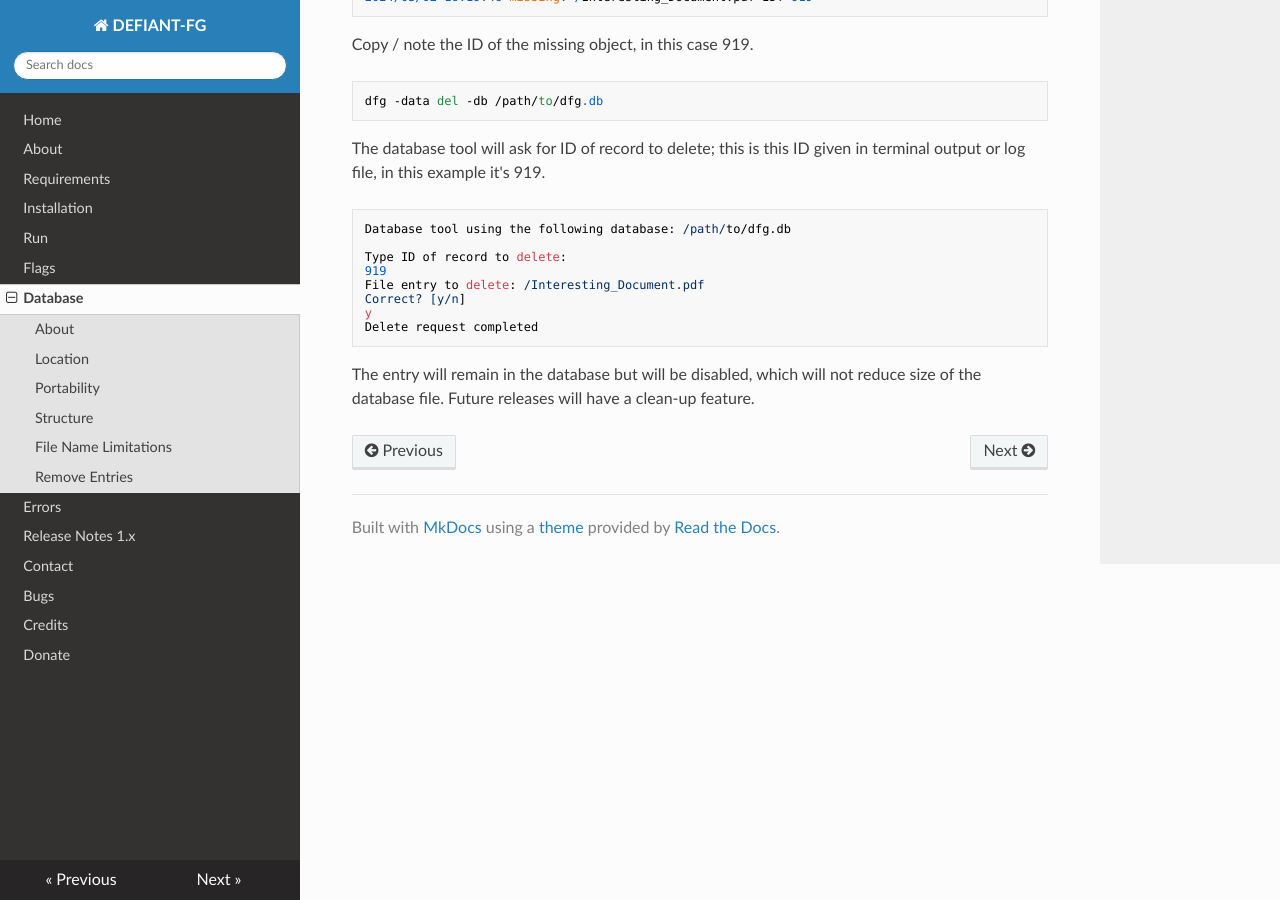
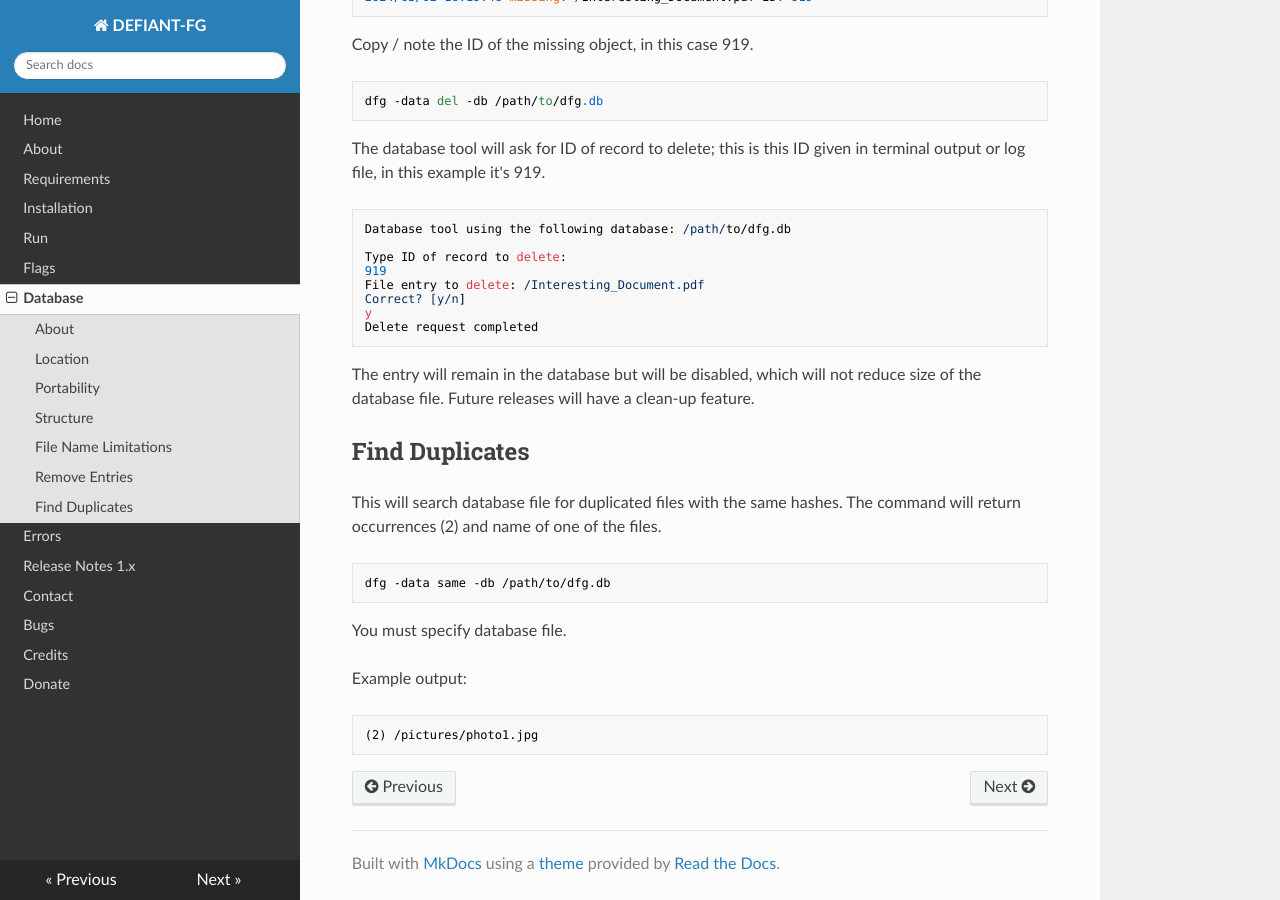
Before and after one commit to karlh001/defiant-fg, an MkDocs documentation site: the page built from docs/db.md, in a window 1280 px wide and 900 px high, scrolled down 1422 px. Built offline with MkDocs 1.6.1, drawn with Linux system fonts in a browser that asks for light colours; nearby versions of some CDN libraries.

Commit message:
v1.3 finish

```diff
--- a/docs/db.md
+++ b/docs/db.md
@@ -56,3 +56,15 @@ The database tool will ask for ID of record to delete; this is this ID given in
 	Delete request completed
 
 The entry will remain in the database but will be disabled, which will not reduce size of the database file. Future releases will have a clean-up feature.
+
+## Find Duplicates
+
+This will search database file for duplicated files with the same hashes. The command will return occurrences (2) and name of one of the files.
+
+	dfg -data same -db /path/to/dfg.db
+
+You must specify database file.
+
+Example output:
+
+	(2) /pictures/photo1.jpg
--- a/docs/release_notes_1.md
+++ b/docs/release_notes_1.md
@@ -2,10 +2,12 @@
 
 ## Version 1.3
 
-2024-03-XX
+2024-03-14
 
 * Database tools: allow removal of entry
+* Database tools: find duplicates
 * Removed "info: scanning files" from output
+* Fixed typo
 
 ## Version 1.2.4
 
```
Also changed, not shown: 1 other file.
